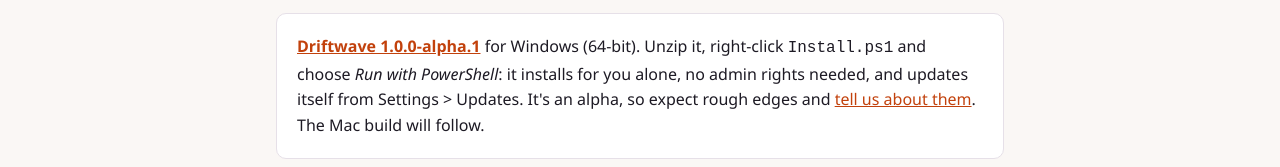
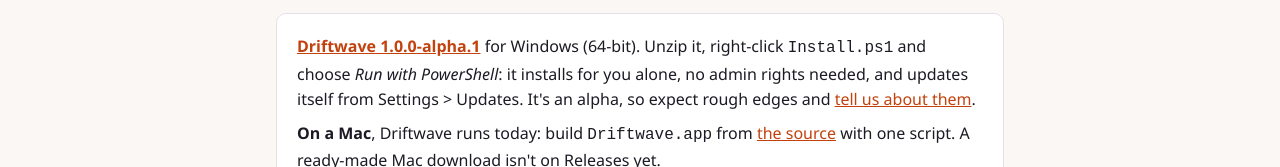
Before and after one commit to Joshspeakman/driftwave, a plain HTML site: page index.html in a window 1280 px wide. Shown: the part 785-952 px from the top of the page. Drawn offline with Linux system fonts and the light colour scheme.

Commit message:
Site: the Mac version, built from source until a Mac download is published
Co-Authored-By: Claude Opus 5.5 <noreply@anthropic.com>

```diff
--- a/index.html
+++ b/index.html
@@ -41,7 +41,8 @@
   <p><img src="brand/screenshots/hero.webp" alt="Driftwave: the Full layout in the Night Market theme, with the Classic player over it" style="width:100%;height:auto"></p>
   <h2>Download</h2>
   <div class="card">
-    <p><b><a href="https://github.com/Joshspeakman/driftwave/releases/tag/v1.0.0-alpha.1">Driftwave 1.0.0-alpha.1</a></b> for Windows (64-bit). Unzip it, right-click <code>Install.ps1</code> and choose <i>Run with PowerShell</i>: it installs for you alone, no admin rights needed, and updates itself from Settings &gt; Updates. It's an alpha, so expect rough edges and <a href="https://github.com/Joshspeakman/driftwave/issues">tell us about them</a>. The Mac build will follow.</p>
+    <p><b><a href="https://github.com/Joshspeakman/driftwave/releases/tag/v1.0.0-alpha.1">Driftwave 1.0.0-alpha.1</a></b> for Windows (64-bit). Unzip it, right-click <code>Install.ps1</code> and choose <i>Run with PowerShell</i>: it installs for you alone, no admin rights needed, and updates itself from Settings &gt; Updates. It's an alpha, so expect rough edges and <a href="https://github.com/Joshspeakman/driftwave/issues">tell us about them</a>.</p>
+    <p><b>On a Mac</b>, Driftwave runs today: build <code>Driftwave.app</code> from <a href="https://github.com/Joshspeakman/driftwave#a-mac-app">the source</a> with one script. A ready-made Mac download isn't on Releases yet.</p>
   </div>
   <h2>One app, two looks</h2>
   <div class="card">
```
